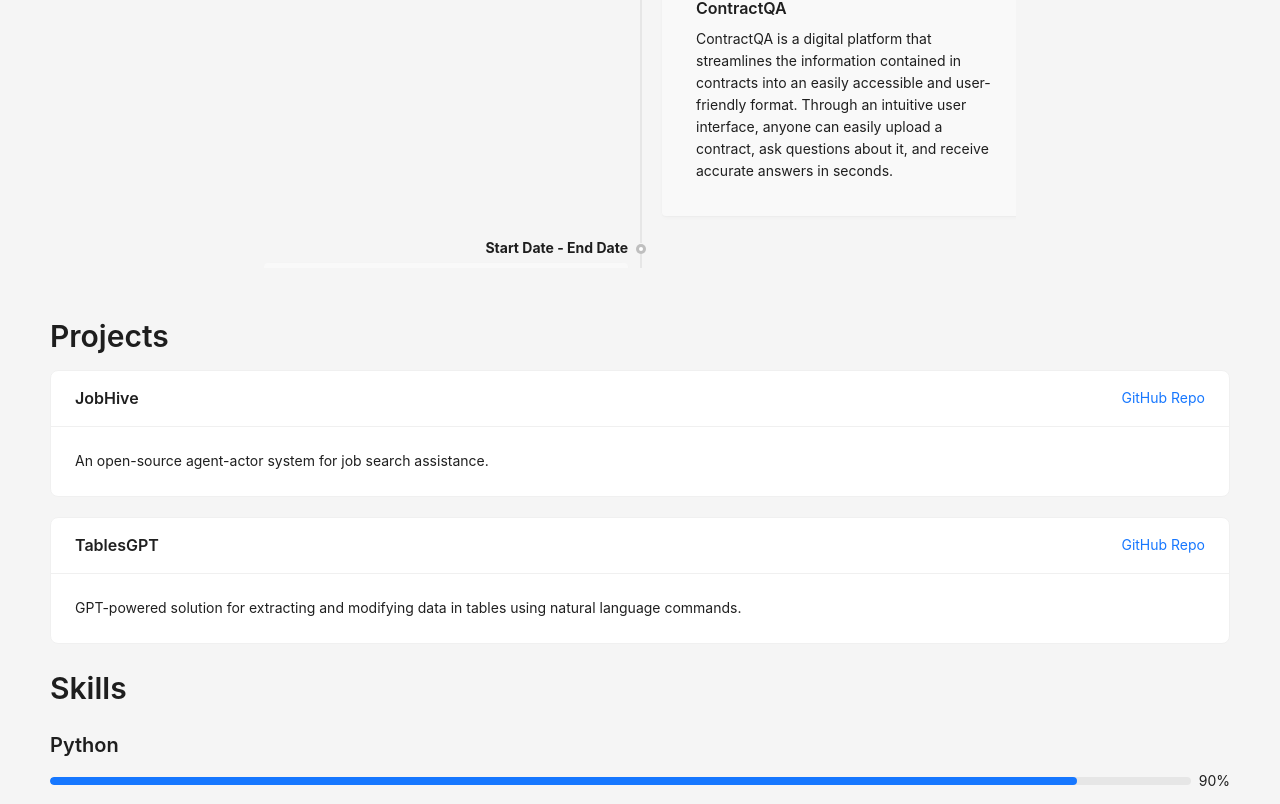
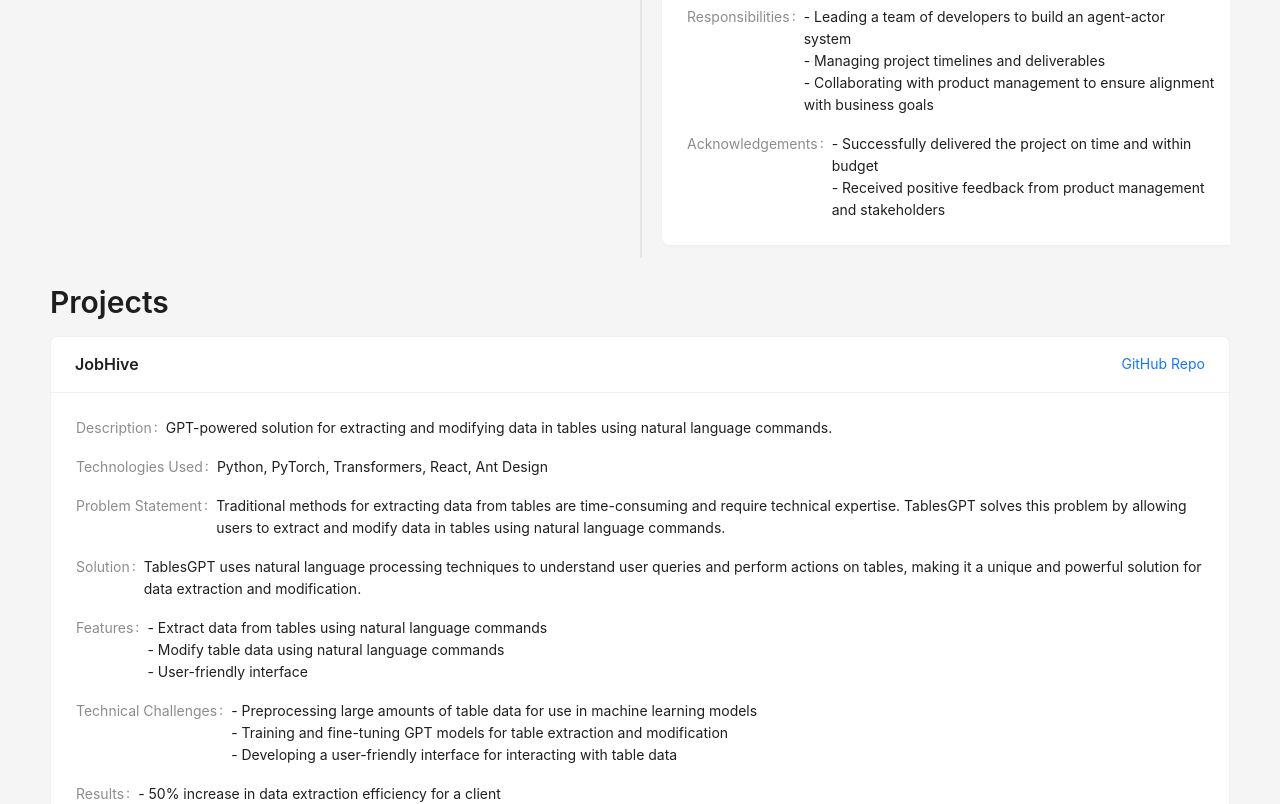
Before and after one commit to lightshifted/ml-portfolio, a React (Create React App) app: page / in a window 1280 px wide. Shown: the part 716-1520 px from the top of the page. Built offline with nearby package versions, Linux system fonts and the light colour scheme.

Commit message:
updated files

```diff
--- a/src/components/experienceCard/Experience.jsx
+++ b/src/components/experienceCard/Experience.jsx
@@ -1,5 +1,5 @@
 import React, { useRef, useEffect } from "react";
-import { Timeline, Typography, Card, message } from "antd";
+import { Timeline, Typography, Card, message, Descriptions } from "antd";
 import styles from "./Experience.module.css"; // Import custom styles
 
 const { Title, Text } = Typography;
@@ -35,31 +35,55 @@ const Experience = () => {
       <Card className={styles["experience-card"]} bordered={false}>
         <Title level={4}>Development Team Lead</Title>
         <Title level={5}>ContractQA</Title>
-            <Text>
-              ContractQA is a digital platform that streamlines the information contained in contracts into an easily accessible and user-friendly format. Through an intuitive user interface, anyone can easily upload a contract, ask questions about it, and receive accurate answers in seconds.
-            </Text>
+        <Descriptions column={1}>
+          <Descriptions.Item label="Responsibilities">
+            - Leading a team of developers to build an agent-actor system<br />
+            - Managing project timelines and deliverables<br />
+            - Collaborating with product management to ensure alignment with business goals
+          </Descriptions.Item>
+          <Descriptions.Item label="Acknowledgements">
+            - Successfully delivered the project on time and within budget<br />
+            - Received positive feedback from product management and stakeholders
+          </Descriptions.Item>
+        </Descriptions>
       </Card>
         </Timeline.Item>
-        <Timeline.Item color="gray">
+        <Timeline.Items color="gray">
           <Text className={styles["experience-date"]}>Start Date - End Date</Text>
           <Card className={styles["experience-card"]} bordered={false}>
             <Title level={4}>Co-Founder | CTO</Title>
             <Title level={5}>TCW Strategies</Title>
-            <Text>
-              A brief description of your responsibilities and achievements in this position.
-            </Text>
+            <Descriptions column={1}>
+              <Descriptions.Item label="Responsibilities">
+                - Leading a team of developers to build an agent-actor system<br />
+                - Managing project timelines and deliverables<br />
+                - Collaborating with product management to ensure alignment with business goals
+              </Descriptions.Item>
+              <Descriptions.Item label="Acknowledgements">
+                - Successfully delivered the project on time and within budget<br />
+                - Received positive feedback from product management and stakeholders
+              </Descriptions.Item>
+            </Descriptions>
           </Card>
-        </Timeline.Item>
-        <Timeline.Item color="gray">
+        </Timeline.Items>
+        <Timeline.Items color="white">
           <Text className={styles["experience-date"]}>Start Date - End Date</Text>
           <Card className={styles["experience-card"]} bordered={false}>
             <Title level={4}>Co-Founder | CTO</Title>
             <Title level={5}>TCW Strategies</Title>
-            <Text>
-              A brief description of your responsibilities and achievements in this position.
-            </Text>
+            <Descriptions column={1}>
+              <Descriptions.Item label="Responsibilities">
+                - Leading a team of developers to build an agent-actor system<br />
+                - Managing project timelines and deliverables<br />
+                - Collaborating with product management to ensure alignment with business goals
+              </Descriptions.Item>
+              <Descriptions.Item label="Acknowledgements">
+                - Successfully delivered the project on time and within budget<br />
+                - Received positive feedback from product management and stakeholders
+              </Descriptions.Item>
+            </Descriptions>
           </Card>
-        </Timeline.Item>
+        </Timeline.Items>
         {/* Add more Timeline.Item for other experiences */}
       </Timeline>
     </div>
--- a/src/components/experienceCard/Experience.module.css
+++ b/src/components/experienceCard/Experience.module.css
@@ -1,29 +1,59 @@
-.experience-section :local {
+:global .experience-section {
     max-width: 800px;
     margin: 0 auto;
     padding: 24px;
-  }
+}
 
-  .experience-card :local {
-    background-color: #f9f9f9;
+:global .experience-card {
+    background-color: #ffffff;
     padding: 10px;
     border-radius: 4px;
     box-shadow: 0 4px 6px rgba(0, 0, 0, 0.1);
-  }
+}
 
-  .ant-timeline-item-head :local {
+:global .ant-timeline-item-head {
     background-color: #1890ff !important;
     border-color: #1890ff !important;
-  }
+}
 
-  .experience-date :local {
+:local .ant-timeline-item-content {
+    inset-inline-start: calc(50% - 16px);
+    width: calc(50% - 12px);
+    text-align: start;
+}
+
+:local .experience-date {
     display: block;
     margin-bottom: 4px;
-    font-weight: bold;
+    /* font-weight: bold; */
     margin-top: 1px;
-  }
+    margin-bottom: 1px;
+}
 
-  .timeline-container :local {
+:local .timeline-container {
     max-height: 400px;
+    max-width: auto;
     overflow-y: auto;
-  }
+    scrollbar-width: thin;
+    scrollbar-color: #d8d8d8 #f5f5f5;
+}
+
+
+::-webkit-scrollbar {
+  width: 10px;
+}
+
+::-webkit-scrollbar-track {
+  background-color: #f7f7f7;
+  border-radius: 5px;
+}
+
+::-webkit-scrollbar-thumb {
+  background-color: #d4d4d4;
+  border-radius: 5px;
+  border: 2px solid #f7f7f7;
+}
+
+::-webkit-scrollbar-thumb:hover {
+  background-color: #b1b1b1;
+}
--- a/src/components/introductionCard/Introduction.jsx
+++ b/src/components/introductionCard/Introduction.jsx
@@ -4,14 +4,15 @@ import { Card, Avatar, Typography, Divider } from 'antd';
 const { Text, Title } = Typography;
 
 const Introduction = () => (
-    <div className="introduction-section">
+    <div className="introduction-section" >
       <Card style={{ textAlign: 'center', marginTop: "1rem" }}>
         <Avatar size={115} src="./portfolio_avatar.jpg" />
         <Title level={2}>Jason Wheeler</Title>
         <Text>Prompt Engineer | Software Developer</Text>
         <Divider />
         <Text>
-        As a prompt engineering and machine learning enthusiast with a high-level understanding of large language models, I excel in communication and enjoy teaching technical concepts while creating valuable documentation. I possess a creative hacker spirit, basic programming skills, and an organizational mindset that allows me to build teams and proactively address organizational needs. Passionate about making technology safe and beneficial, I anticipate risks, think creatively about new technologies, and stay informed on emerging research and industry trends.
+        <p style={{ textAlign: "left" }}>As a prompt engineering and machine learning enthusiast with a high-level understanding of large language models, I excel in communication and enjoy teaching technical concepts while creating valuable documentation. I possess a creative hacker spirit, basic programming skills, and an organizational mindset that allows me to build teams and proactively address organizational needs. Passionate about making technology safe and beneficial, I anticipate risks, think creatively about new technologies, and stay informed on emerging research and industry trends.
+</p>
         </Text>
       </Card>
     </div>
--- a/src/components/projectsCard/Projects.jsx
+++ b/src/components/projectsCard/Projects.jsx
@@ -1,21 +1,73 @@
 import React from "react";
-import { Card, Typography } from "antd";
+import { Card, Typography, Descriptions } from "antd";
 
-const { Title, Text } = Typography;
+const { Title } = Typography;
 
 const Projects = () => (
   <div className="projects-section">
-      <Title level={2}>Projects</Title>
+    <Title level={2} >Projects</Title>
     {/* Add a Card component for each project */}
-      <Card title="JobHive" extra={<a href="https://project1-link">GitHub Repo</a>} style={{ marginBottom: 20 }}>
-        <Text>
-          An open-source agent-actor system for job search assistance.
-        </Text>
+    <Card title="JobHive" extra={<a href="https://project-link">GitHub Repo</a>} style={{ marginBottom: 20 }}>
+    <Descriptions column={1}>
+      <Descriptions.Item label="Description">
+        GPT-powered solution for extracting and modifying data in tables using natural language commands.
+      </Descriptions.Item>
+      <Descriptions.Item label="Technologies Used">
+        Python, PyTorch, Transformers, React, Ant Design
+      </Descriptions.Item>
+      <Descriptions.Item label="Problem Statement">
+        Traditional methods for extracting data from tables are time-consuming and require technical expertise. TablesGPT solves this problem by allowing users to extract and modify data in tables using natural language commands.
+      </Descriptions.Item>
+      <Descriptions.Item label="Solution">
+        TablesGPT uses natural language processing techniques to understand user queries and perform actions on tables, making it a unique and powerful solution for data extraction and modification.
+      </Descriptions.Item>
+      <Descriptions.Item label="Features">
+        - Extract data from tables using natural language commands<br />
+        - Modify table data using natural language commands<br />
+        - User-friendly interface<br />
+      </Descriptions.Item>
+      <Descriptions.Item label="Technical Challenges">
+        - Preprocessing large amounts of table data for use in machine learning models<br />
+        - Training and fine-tuning GPT models for table extraction and modification<br />
+        - Developing a user-friendly interface for interacting with table data<br />
+      </Descriptions.Item>
+      <Descriptions.Item label="Results">
+        - 50% increase in data extraction efficiency for a client<br />
+        - Featured in a tech publication for innovative use of GPT in data extraction<br />
+        - Shared on LinkedIn by [Name], marketing-director of Khan-Academy [link to tweet]
+      </Descriptions.Item>
+    </Descriptions>
   </Card>
-      <Card title="TablesGPT" extra={<a href="https://project2-link">GitHub Repo</a>} style={{ marginBottom: 20 }}>
-        <Text>
+  <Card title="TablesGPT" extra={<a href="https://project-link">GitHub Repo</a>} style={{ marginBottom: 20 }}>
+    <Descriptions column={1}>
+      <Descriptions.Item label="Description">
         GPT-powered solution for extracting and modifying data in tables using natural language commands.
-        </Text>
+      </Descriptions.Item>
+      <Descriptions.Item label="Technologies Used">
+        Python, PyTorch, Transformers, React, Ant Design
+      </Descriptions.Item>
+      <Descriptions.Item label="Problem Statement">
+        Traditional methods for extracting data from tables are time-consuming and require technical expertise. TablesGPT solves this problem by allowing users to extract and modify data in tables using natural language commands.
+      </Descriptions.Item>
+      <Descriptions.Item label="Solution">
+        TablesGPT uses natural language processing techniques to understand user queries and perform actions on tables, making it a unique and powerful solution for data extraction and modification.
+      </Descriptions.Item>
+      <Descriptions.Item label="Features">
+        - Extract data from tables using natural language commands<br />
+        - Modify table data using natural language commands<br />
+        - User-friendly interface<br />
+      </Descriptions.Item>
+      <Descriptions.Item label="Technical Challenges">
+        - Preprocessing large amounts of table data for use in machine learning models<br />
+        - Training and fine-tuning GPT models for table extraction and modification<br />
+        - Developing a user-friendly interface for interacting with table data<br />
+      </Descriptions.Item>
+      <Descriptions.Item label="Results">
+        - 50% increase in data extraction efficiency for a client<br />
+        - Featured in a tech publication for innovative use of GPT in data extraction<br />
+        - Retweeted by [Name], creator of GuardRailsLLM library [link to tweet]
+      </Descriptions.Item>
+    </Descriptions>
   </Card>
     {/* Add more Card components for other projects */}
   </div>
```
Also changed, not shown: src/App.css (indentation only). Lines whose indentation alone changed are shown as unchanged.
